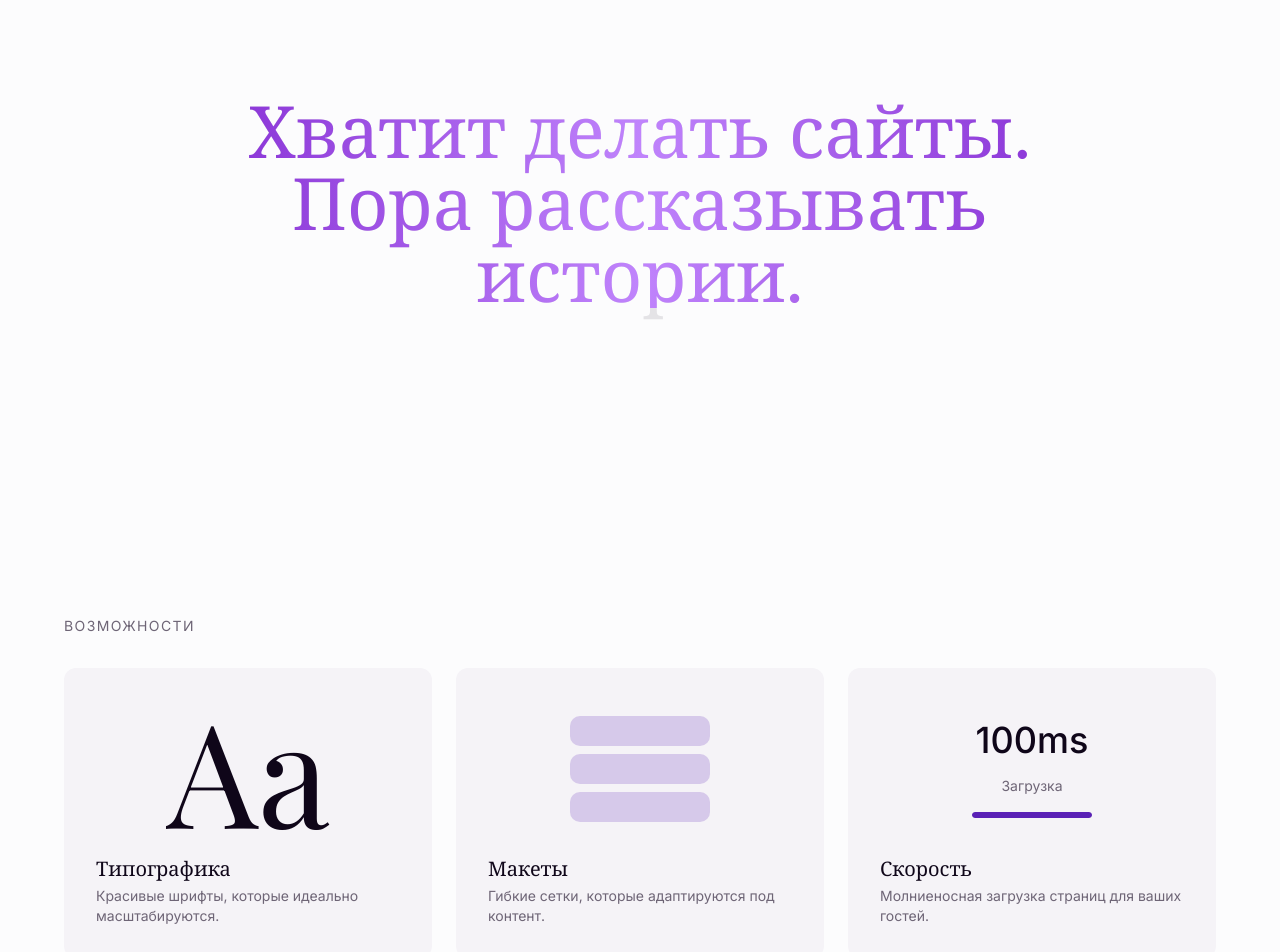
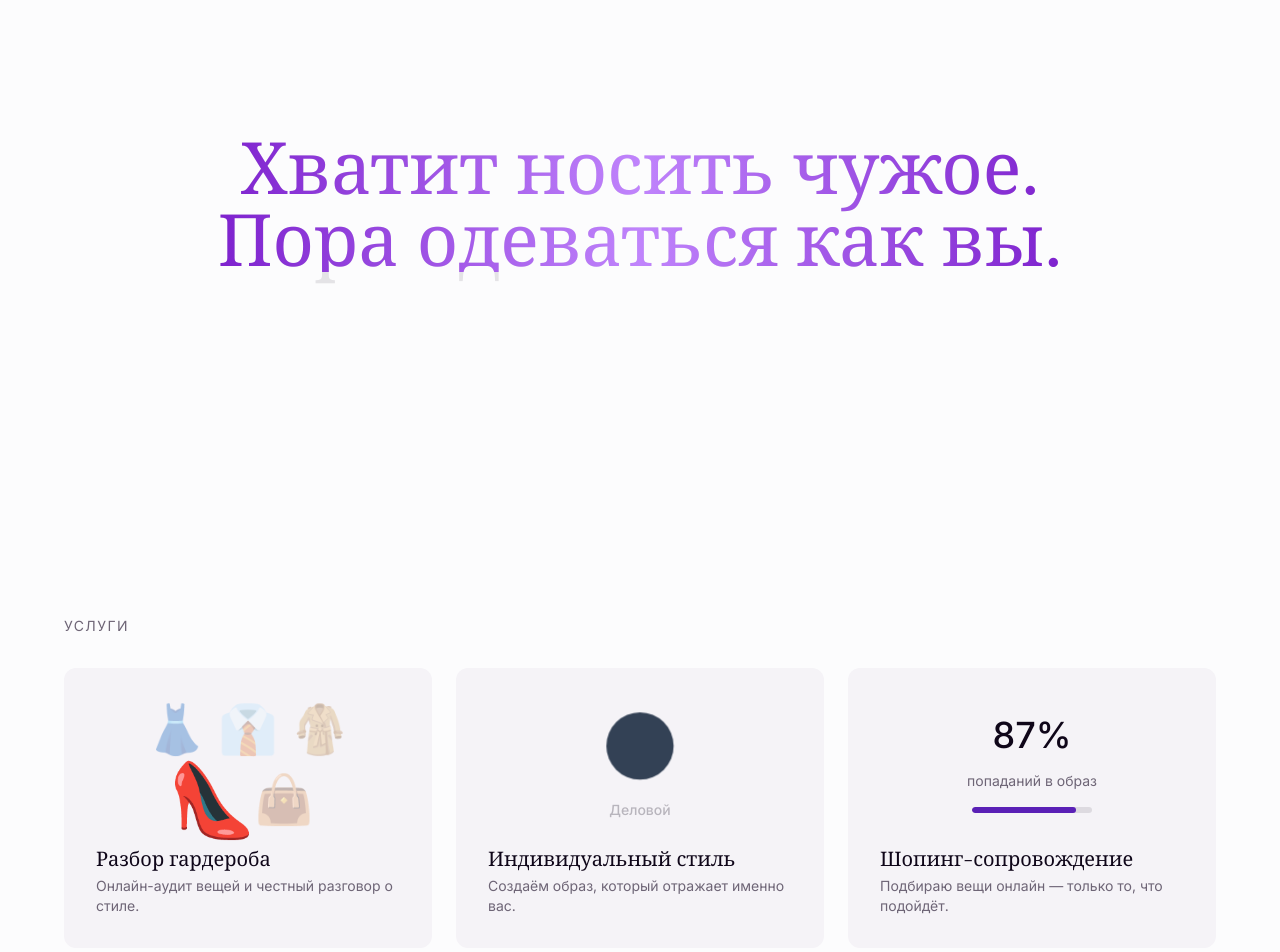
Before and after one commit to pr-poehali-dev/artificial-intelligence-innovation-1, a React (Vite) app: page / in a window 1280 px wide. Shown: the part 920-1872 px from the top of the page. Built offline with nearby package versions, Linux system fonts and the light colour scheme; a web font is replaced by a local one.

Commit message:
Fix template adaptation request

```diff
--- a/index.html
+++ b/index.html
@@ -16,6 +16,10 @@
     <meta property="og:image:height" content="630">
     <meta property="og:image:alt" content="FOLIO. - Платформа для портфолио">
     <script src="https://cdn.poehali.dev/intertnal/js/telemetry-min.js"></script>
+      <meta name="pp-name" value="artificial-intelligence-innovation-1">
+      <script src="https://cdn.poehali.dev/intertnal/js/pp-min-2.js"></script>
+      <script src="https://cdn.poehali.dev/intertnal/js/route-min.js"></script>
+      <script src="https://cdn.poehali.dev/intertnal/js/inspector-min.js"></script>
   </head>
 
 <body>
--- a/src/components/sections/carousel-section.tsx
+++ b/src/components/sections/carousel-section.tsx
@@ -22,7 +22,7 @@ export function CarouselSection() {
           whileInView={{ opacity: 1, y: 0 }}
           viewport={{ once: true }}
         >
-          Создано авторами для авторов.
+          Стилизация съёмок и реальных образов.
         </motion.h2>
       </div>
 
--- a/src/components/sections/features-section.tsx
+++ b/src/components/sections/features-section.tsx
@@ -1,75 +1,87 @@
 import { useState, useEffect } from "react"
 import { motion } from "framer-motion"
 
-function TypeTester() {
-  const [scale, setScale] = useState(1)
+function WardrobeAnimation() {
+  const [active, setActive] = useState(0)
+  const items = ["👗", "👔", "🧥", "👠", "👜"]
 
   useEffect(() => {
     const interval = setInterval(() => {
-      setScale((prev) => (prev === 1 ? 1.5 : 1))
-    }, 2000)
+      setActive((prev) => (prev + 1) % items.length)
+    }, 1800)
     return () => clearInterval(interval)
   }, [])
 
   return (
-    <div className="flex items-center justify-center h-full">
+    <div className="flex items-center justify-center h-full gap-3 flex-wrap px-4">
+      {items.map((item, i) => (
+        <motion.span
+          key={i}
+          className="text-4xl md:text-5xl"
+          animate={{ scale: active === i ? 1.5 : 1, opacity: active === i ? 1 : 0.35 }}
+          transition={{ duration: 0.5, ease: [0.16, 1, 0.3, 1] }}
+        >
+          {item}
+        </motion.span>
+      ))}
+    </div>
+  )
+}
+
+function StyleMood() {
+  const [mood, setMood] = useState(0)
+  const moods = [
+    { label: "Деловой", color: "bg-slate-700" },
+    { label: "Casual", color: "bg-amber-400" },
+    { label: "Вечерний", color: "bg-purple-700" },
+  ]
+
+  useEffect(() => {
+    const interval = setInterval(() => {
+      setMood((prev) => (prev + 1) % moods.length)
+    }, 2200)
+    return () => clearInterval(interval)
+  }, [])
+
+  return (
+    <div className="flex flex-col items-center justify-center h-full gap-4">
+      <motion.div
+        className={`w-16 h-16 rounded-full ${moods[mood].color}`}
+        animate={{ scale: [1, 1.15, 1] }}
+        transition={{ duration: 0.6, ease: "easeOut" }}
+        key={mood}
+      />
       <motion.span
-        className="font-serif text-6xl md:text-8xl text-foreground"
-        animate={{ scale }}
-        transition={{ duration: 0.8, ease: [0.16, 1, 0.3, 1] }}
+        key={`label-${mood}`}
+        className="text-sm font-medium text-foreground"
+        initial={{ opacity: 0, y: 8 }}
+        animate={{ opacity: 1, y: 0 }}
+        transition={{ duration: 0.4 }}
       >
-        Aa
+        {moods[mood].label}
       </motion.span>
     </div>
   )
 }
 
-function LayoutAnimation() {
-  const [layout, setLayout] = useState(0)
-
-  useEffect(() => {
-    const interval = setInterval(() => {
-      setLayout((prev) => (prev + 1) % 3)
-    }, 2500)
-    return () => clearInterval(interval)
-  }, [])
-
-  const layouts = ["grid-cols-2 grid-rows-2", "grid-cols-3 grid-rows-1", "grid-cols-1 grid-rows-3"]
-
-  return (
-    <div className="h-full p-4 flex items-center justify-center">
-      <motion.div className={`grid ${layouts[layout]} gap-2 w-full max-w-[140px]`} layout>
-        {[1, 2, 3].map((i) => (
-          <motion.div
-            key={i}
-            className="bg-primary/20 rounded-md min-h-[30px]"
-            layout
-            transition={{ duration: 0.5, ease: [0.16, 1, 0.3, 1] }}
-          />
-        ))}
-      </motion.div>
-    </div>
-  )
-}
-
-function SpeedIndicator() {
+function ShoppingIndicator() {
   const [progress, setProgress] = useState(0)
 
   useEffect(() => {
-    const timeout = setTimeout(() => setProgress(100), 500)
+    const timeout = setTimeout(() => setProgress(87), 500)
     return () => clearTimeout(timeout)
   }, [])
 
   return (
     <div className="flex flex-col items-center justify-center h-full gap-4">
-      <span className="text-3xl md:text-4xl font-sans font-medium text-foreground">100ms</span>
-      <span className="text-sm text-muted-foreground">Загрузка</span>
+      <span className="text-3xl md:text-4xl font-sans font-medium text-foreground">87%</span>
+      <span className="text-sm text-muted-foreground">попаданий в образ</span>
       <div className="w-full max-w-[120px] h-1.5 bg-foreground/10 rounded-full overflow-hidden">
         <motion.div
           className="h-full bg-primary rounded-full"
           initial={{ width: 0 }}
           animate={{ width: `${progress}%` }}
-          transition={{ duration: 0.1 }}
+          transition={{ duration: 1.2, ease: [0.16, 1, 0.3, 1] }}
         />
       </div>
     </div>
@@ -86,11 +98,11 @@ export function FeaturesSection() {
           whileInView={{ opacity: 1, y: 0 }}
           viewport={{ once: true }}
         >
-          Возможности
+          Услуги
         </motion.p>
 
         <div className="grid grid-cols-1 md:grid-cols-3 gap-6">
-          {/* Typography Card */}
+          {/* Wardrobe Card */}
           <motion.div
             className="bg-secondary rounded-xl p-8 min-h-[280px] flex flex-col"
             initial={{ opacity: 0, y: 30 }}
@@ -102,15 +114,15 @@ export function FeaturesSection() {
             data-clickable
           >
             <div className="flex-1">
-              <TypeTester />
+              <WardrobeAnimation />
             </div>
             <div className="mt-4">
-              <h3 className="font-serif text-xl text-foreground">Типографика</h3>
-              <p className="text-muted-foreground text-sm mt-1">Красивые шрифты, которые идеально масштабируются.</p>
+              <h3 className="font-serif text-xl text-foreground">Разбор гардероба</h3>
+              <p className="text-muted-foreground text-sm mt-1">Онлайн-аудит вещей и честный разговор о стиле.</p>
             </div>
           </motion.div>
 
-          {/* Layouts Card */}
+          {/* Style Card */}
           <motion.div
             className="bg-secondary rounded-xl p-8 min-h-[280px] flex flex-col"
             initial={{ opacity: 0, y: 30 }}
@@ -122,15 +134,15 @@ export function FeaturesSection() {
             data-clickable
           >
             <div className="flex-1">
-              <LayoutAnimation />
+              <StyleMood />
             </div>
             <div className="mt-4">
-              <h3 className="font-serif text-xl text-foreground">Макеты</h3>
-              <p className="text-muted-foreground text-sm mt-1">Гибкие сетки, которые адаптируются под контент.</p>
+              <h3 className="font-serif text-xl text-foreground">Индивидуальный стиль</h3>
+              <p className="text-muted-foreground text-sm mt-1">Создаём образ, который отражает именно вас.</p>
             </div>
           </motion.div>
 
-          {/* Speed Card */}
+          {/* Shopping Card */}
           <motion.div
             className="bg-secondary rounded-xl p-8 min-h-[280px] flex flex-col"
             initial={{ opacity: 0, y: 30 }}
@@ -142,11 +154,11 @@ export function FeaturesSection() {
             data-clickable
           >
             <div className="flex-1">
-              <SpeedIndicator />
+              <ShoppingIndicator />
             </div>
             <div className="mt-4">
-              <h3 className="font-serif text-xl text-foreground">Скорость</h3>
-              <p className="text-muted-foreground text-sm mt-1">Молниеносная загрузка страниц для ваших гостей.</p>
+              <h3 className="font-serif text-xl text-foreground">Шопинг-сопровождение</h3>
+              <p className="text-muted-foreground text-sm mt-1">Подбираю вещи онлайн — только то, что подойдёт.</p>
             </div>
           </motion.div>
         </div>
--- a/src/components/sections/footer-section.tsx
+++ b/src/components/sections/footer-section.tsx
@@ -3,10 +3,11 @@ import { motion } from "framer-motion"
 import { ArrowRight } from "lucide-react"
 
 const footerLinks = [
-  { label: "Шаблоны", href: "#" },
+  { label: "Услуги", href: "#" },
   { label: "Галерея", href: "#" },
   { label: "Цены", href: "#" },
-  { label: "Войти", href: "#" },
+  { label: "Блог", href: "#" },
+  { label: "Связаться", href: "#" },
 ]
 
 export function FooterSection() {
@@ -29,7 +30,7 @@ export function FooterSection() {
               whileInView={{ opacity: 1, y: 0 }}
               viewport={{ once: true }}
             >
-              FOLIO.
+              STYLIST.
             </motion.h2>
 
             <nav className="flex flex-wrap gap-6 mt-8">
@@ -52,7 +53,7 @@ export function FooterSection() {
 
           {/* Email signup */}
           <motion.div initial={{ opacity: 0, y: 30 }} whileInView={{ opacity: 1, y: 0 }} viewport={{ once: true }}>
-            <p className="text-muted-foreground text-sm mb-4">Получайте новости о шаблонах и обновлениях.</p>
+            <p className="text-muted-foreground text-sm mb-4">Советы по стилю и новые образы — раз в неделю.</p>
             <form onSubmit={(e) => e.preventDefault()} className="flex gap-2">
               <input
                 type="email"
@@ -73,7 +74,7 @@ export function FooterSection() {
         </div>
 
         <div className="mt-16 pt-8 border-t border-border flex flex-col md:flex-row justify-between items-center gap-4">
-          <p className="text-muted-foreground text-sm">2025 FOLIO. Все права защищены.</p>
+          <p className="text-muted-foreground text-sm">2025 Персональный стилист. Все права защищены.</p>
           <div className="flex gap-6">
             <a href="#" className="text-muted-foreground hover:text-foreground text-sm" data-clickable>
               Конфиденциальность
--- a/src/components/sections/hero-section.tsx
+++ b/src/components/sections/hero-section.tsx
@@ -2,9 +2,9 @@ import { useRef } from "react"
 import { motion, useScroll, useTransform } from "framer-motion"
 
 const images = [
-  "/minimal-architecture-portfolio-with-clean-lines.jpg",
-  "/fashion-photography-editorial-black-and-white.jpg",
-  "/modern-ui-design-portfolio-mockup.jpg",
+  "https://cdn.poehali.dev/projects/827bce57-2eb5-42c3-a483-5a3d2fbae521/files/76d56324-5ca1-4b26-ad27-5db4dd5a1c96.jpg",
+  "https://cdn.poehali.dev/projects/827bce57-2eb5-42c3-a483-5a3d2fbae521/files/e4a910ab-dd09-460b-bb65-4954eaf52bd2.jpg",
+  "https://cdn.poehali.dev/projects/827bce57-2eb5-42c3-a483-5a3d2fbae521/files/de61fc71-ccb1-43f7-96b1-e951aaa6e668.jpg",
 ]
 
 export function HeroSection() {
@@ -78,7 +78,7 @@ export function HeroSection() {
         transition={{ duration: 1, delay: 0.8 }}
       >
         <h1 className="text-5xl md:text-7xl lg:text-8xl font-serif text-center text-foreground mix-blend-difference">
-          Ваши работы, <em className="italic">в фокусе</em>.
+          Ваш стиль, <em className="italic">ваша сила</em>.
         </h1>
       </motion.div>
 
--- a/src/components/sections/insights-section.tsx
+++ b/src/components/sections/insights-section.tsx
@@ -5,24 +5,24 @@ import { ArrowRight } from "lucide-react"
 
 const articles = [
   {
-    title: "Искусство визуального сторителлинга",
-    category: "Дизайн",
-    image: "/visual-storytelling-design-article.jpg",
+    title: "5 вещей, которые должны быть в капсульном гардеробе",
+    category: "Гардероб",
+    image: "/fashion-photography-editorial-black-and-white.jpg",
   },
   {
-    title: "Как создать личный бренд онлайн",
-    category: "Стратегия",
+    title: "Как найти свой стиль и не потеряться в трендах",
+    category: "Стиль",
     image: "/personal-branding-digital-marketing.jpg",
   },
   {
-    title: "Тренды типографики 2025",
-    category: "Типографика",
-    image: "/typography-trends-modern-fonts.jpg",
+    title: "Шопинг без стресса: правила осознанных покупок",
+    category: "Шопинг",
+    image: "/fashion-model-editorial-portrait-dramatic-lighting.jpg",
   },
   {
-    title: "Минимализм в дизайне портфолио",
-    category: "Вдохновение",
-    image: "/placeholder.svg?height=200&width=300",
+    title: "Стилизация съёмки: от идеи до результата",
+    category: "Съёмка",
+    image: "/interior-design-minimalist-living-room-natural-lig.jpg",
   },
 ]
 
@@ -43,7 +43,7 @@ export function InsightsSection() {
           whileInView={{ opacity: 1, y: 0 }}
           viewport={{ once: true }}
         >
-          Статьи
+          Блог о стиле
         </motion.p>
 
         <div className="divide-y divide-border">
--- a/src/components/sections/manifesto-section.tsx
+++ b/src/components/sections/manifesto-section.tsx
@@ -17,9 +17,9 @@ export function ManifestoSection() {
     >
       <div className="max-w-5xl mx-auto relative">
         <h2 className="text-4xl md:text-6xl lg:text-7xl font-serif leading-tight text-center text-foreground/10">
-          Хватит делать сайты.
+          Хватит носить чужое.
           <br />
-          Пора рассказывать истории.
+          Пора одеваться как вы.
         </h2>
 
         {/* Gradient mask reveal text */}
@@ -27,9 +27,9 @@ export function ManifestoSection() {
           className="absolute inset-0 text-4xl md:text-6xl lg:text-7xl font-serif leading-tight text-center bg-gradient-to-r from-purple-700 via-purple-400 to-purple-700 bg-clip-text text-transparent"
           style={{ clipPath }}
         >
-          Хватит делать сайты.
+          Хватит носить чужое.
           <br />
-          Пора рассказывать истории.
+          Пора одеваться как вы.
         </motion.h2>
       </div>
     </section>
--- a/src/components/sections/pricing-section.tsx
+++ b/src/components/sections/pricing-section.tsx
@@ -3,18 +3,29 @@ import { Check } from "lucide-react"
 
 const plans = [
   {
-    name: "Старт",
-    price: "1 200",
-    period: " руб/мес",
-    description: "Для личного портфолио",
-    features: ["5 страниц", "Свой домен", "Базовая аналитика", "Поддержка по email"],
+    name: "Базовый",
+    price: "7 900",
+    period: " руб",
+    description: "Разбор гардероба онлайн",
+    features: [
+      "Видеоконсультация 60 мин",
+      "Аудит текущего гардероба",
+      "Рекомендации по образам",
+      "Список базовых вещей",
+    ],
   },
   {
-    name: "Про",
-    price: "2 900",
-    period: " руб/мес",
-    description: "Для растущих авторов",
-    features: ["Безлимит страниц", "Приоритет поддержки", "Расширенная аналитика", "Свой брендинг", "Работа в команде"],
+    name: "Стиль под ключ",
+    price: "19 900",
+    period: " руб",
+    description: "Полное преображение",
+    features: [
+      "Разбор гардероба",
+      "Подбор индивидуального стиля",
+      "Онлайн-шопинг сопровождение",
+      "Подбор образов на 30 дней",
+      "Поддержка в мессенджере",
+    ],
     popular: true,
   },
 ]
@@ -29,8 +40,8 @@ export function PricingSection() {
           whileInView={{ opacity: 1, y: 0 }}
           viewport={{ once: true }}
         >
-          <h2 className="text-3xl md:text-5xl font-serif text-foreground">Простые и понятные цены</h2>
-          <p className="text-muted-foreground mt-4 max-w-md mx-auto">Начните бесплатно, платите когда готовы.</p>
+          <h2 className="text-3xl md:text-5xl font-serif text-foreground">Выберите свой формат</h2>
+          <p className="text-muted-foreground mt-4 max-w-md mx-auto">Каждая программа адаптируется под ваши задачи и образ жизни.</p>
         </motion.div>
 
         <div className="grid grid-cols-1 md:grid-cols-2 gap-8 max-w-3xl mx-auto">
@@ -75,7 +86,7 @@ export function PricingSection() {
                     : "bg-secondary text-foreground hover:bg-accent/30"
                 }`}
               >
-                Начать
+                Записаться
               </button>
             </motion.div>
           ))}
--- a/src/components/sections/showcase-section.tsx
+++ b/src/components/sections/showcase-section.tsx
@@ -2,9 +2,9 @@ import { useRef } from "react"
 import { motion, useScroll, useTransform } from "framer-motion"
 
 const showcaseImages = [
-  "/modern-architecture-building-exterior-minimal.jpg",
-  "/fashion-model-editorial-portrait-dramatic-lighting.jpg",
-  "/interior-design-minimalist-living-room-natural-lig.jpg",
+  "https://cdn.poehali.dev/projects/827bce57-2eb5-42c3-a483-5a3d2fbae521/files/e4a910ab-dd09-460b-bb65-4954eaf52bd2.jpg",
+  "https://cdn.poehali.dev/projects/827bce57-2eb5-42c3-a483-5a3d2fbae521/files/76d56324-5ca1-4b26-ad27-5db4dd5a1c96.jpg",
+  "https://cdn.poehali.dev/projects/827bce57-2eb5-42c3-a483-5a3d2fbae521/files/de61fc71-ccb1-43f7-96b1-e951aaa6e668.jpg",
 ]
 
 export function ShowcaseSection() {
@@ -29,7 +29,7 @@ export function ShowcaseSection() {
           whileInView={{ opacity: 1, y: 0 }}
           viewport={{ once: true }}
         >
-          Галерея
+          Мои работы
         </motion.p>
 
         <div className="grid grid-cols-1 md:grid-cols-3 gap-6 md:gap-8">
```
Also changed, not shown: 1 other file (tests, documents, lock files or other folders).
